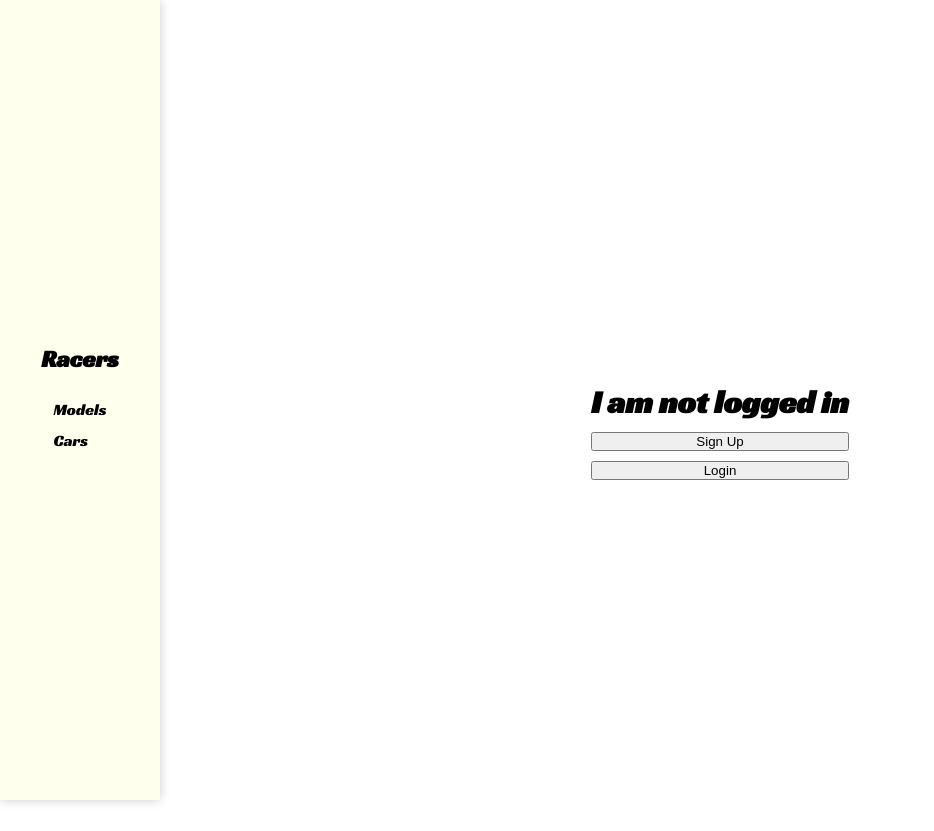
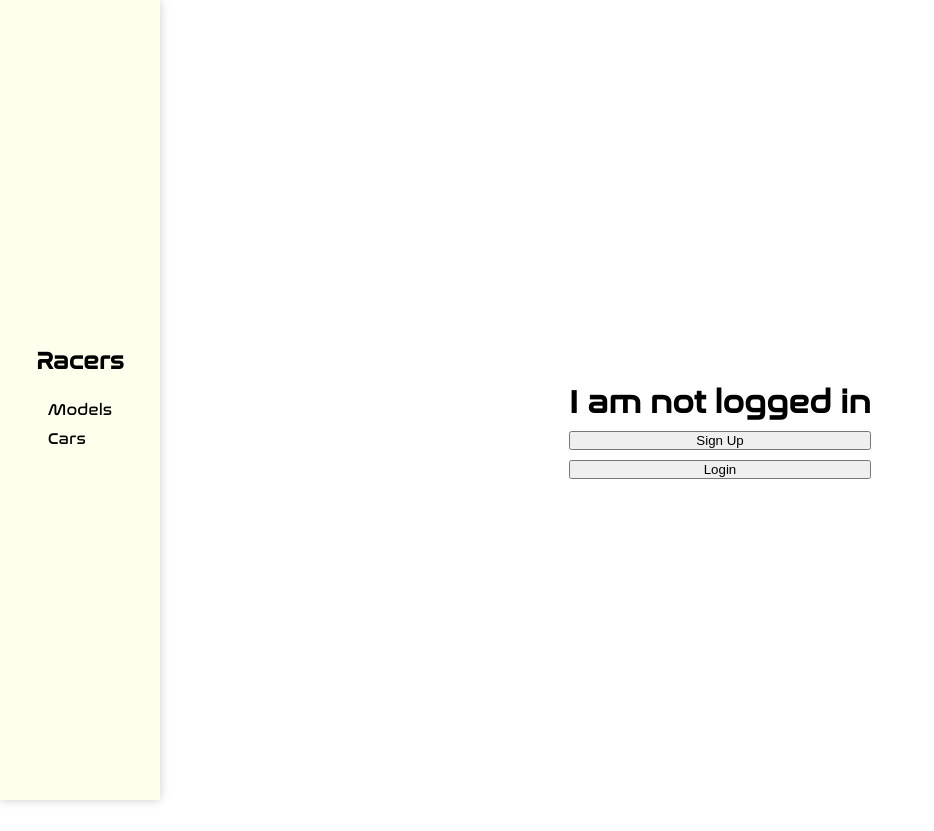
Before and after one commit to muneeb3123/Fast-Lane-Racers-front-end, a React (Create React App) app: page / in a window 1280 px wide. Shown: the whole page, without its empty margins (0-934 px from the left). Built offline with nearby package versions, Linux system fonts and the light colour scheme; no server answers.

Commit message:
Changing font

```diff
--- a/src/App.css
+++ b/src/App.css
@@ -12,6 +12,11 @@
   src: url(./assets/fonts/racer.woff2) format('woff2');
 }
 
+@font-face {
+  font-family: 'nasa';
+  src: url(./assets/fonts/nasa.woff2) format('woff2');
+}
+
 * {
   margin: 0;
   padding: 0;
@@ -19,7 +24,7 @@
 }
 
 body {
-  font-family: 'racer', sans-serif;
+  font-family: 'nasa', sans-serif;
   font-size: 16px;
   font-weight: 200;
 }
```
Also changed, not shown: src/assets/fonts/nasa.woff2 (added).
